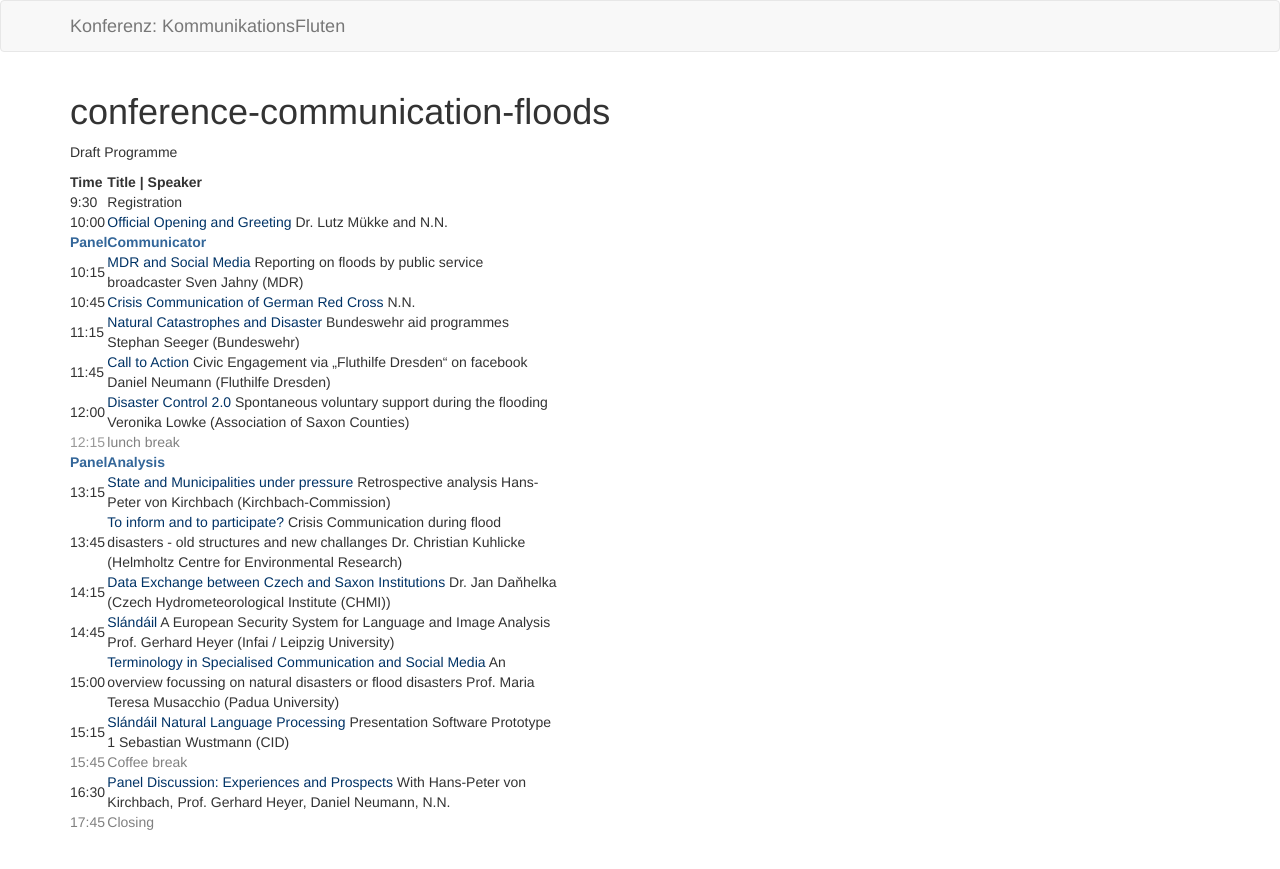
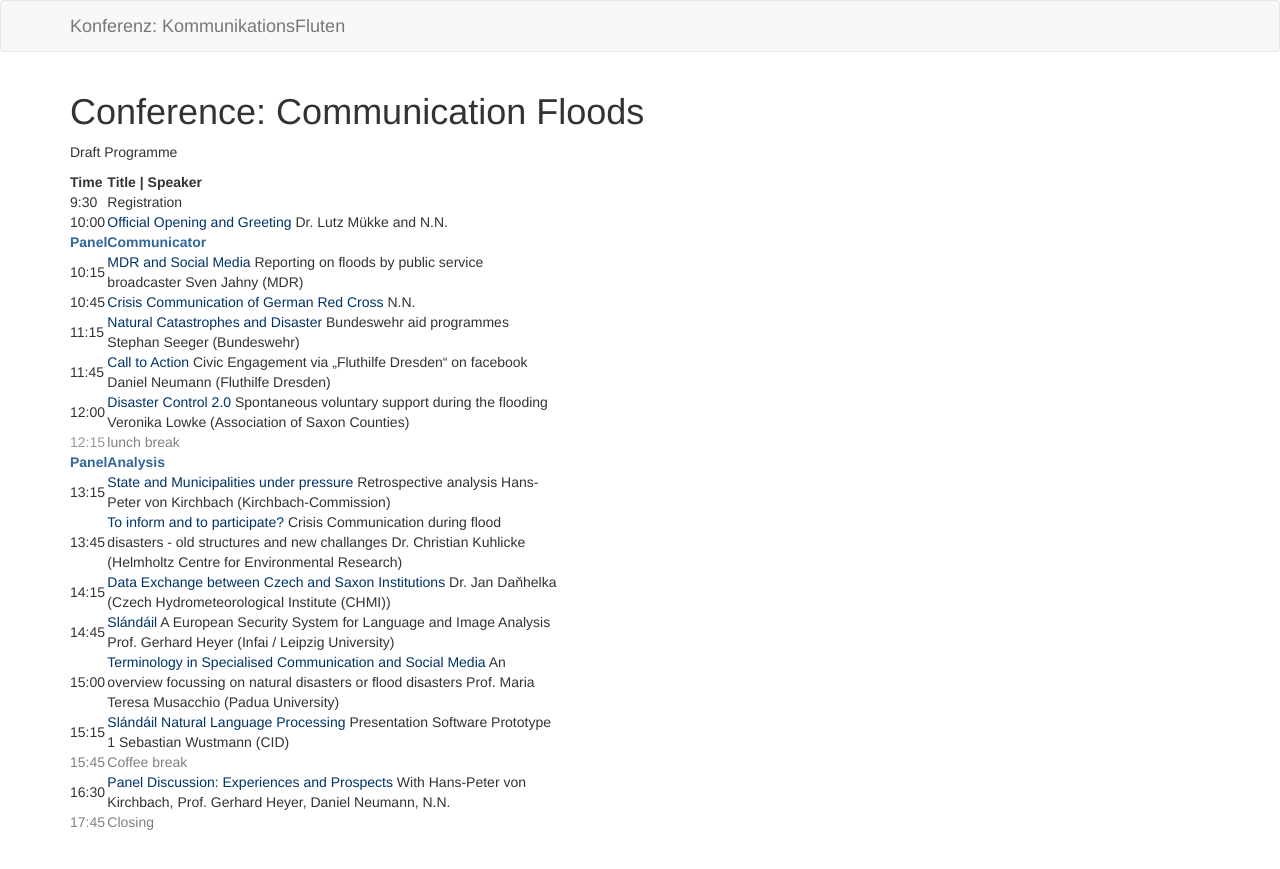
Before and after one commit to susedev/test, a Jekyll site: the page built from conference-communication-floods.html, in a window 1280 px wide. Shown: the top 869 px of the page. Built offline with Jekyll 4.4.1, drawn with Linux system fonts in a browser that asks for light colours.

Commit message:
Edit from JekyllCMS

```diff
--- a/conference-communication-floods.html
+++ b/conference-communication-floods.html
@@ -1,5 +1,5 @@
 ---
-title: conference-communication-floods
+title: "Conference: Communication Floods"
 ---
 <p style="text-align: left;">Draft Programme</p>
 
```
